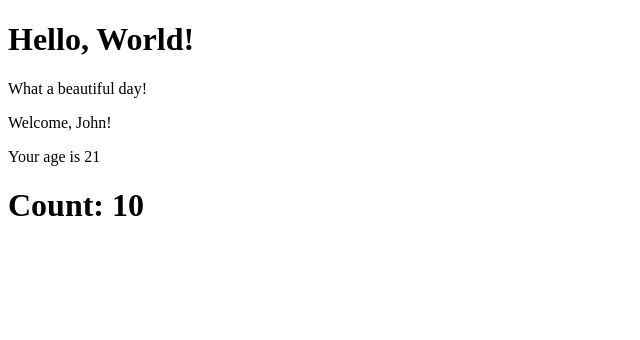
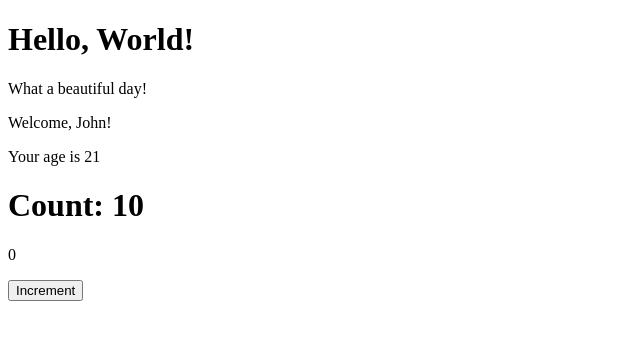
Before and after one commit to Martybb01/react-exercises, a React (Create React App) app: page / in a window 1280 px wide. Shown: the top 340 px of the page, without its empty margins (0-640 px from the left). Built offline with nearby package versions, Linux system fonts and the light colour scheme.

Commit message:
ClickCounter component increment

```diff
--- a/src/App.js
+++ b/src/App.js
@@ -1,4 +1,5 @@
 import React from "react";
+import { ClickCounter } from "./ClickCounter";
 import { Counter } from "./Counter";
 import { Hello } from "./Hello";
 import { Welcome } from "./Welcome";
@@ -10,6 +11,7 @@ export class App extends React.Component {
         <Hello />
         <Welcome name="John" />
         <Counter />
+        <ClickCounter initialValue={0} incrementBy={1} />
       </div>
     );
   }
--- /dev/null
+++ b/src/ClickCounter.js
@@ -0,0 +1,25 @@
+import React from "react";
+
+export class ClickCounter extends React.Component {
+  //   constructor(props) {
+  //     super(props);
+  //   }
+  state = {
+    count: this.props.initialValue,
+  };
+  handleClickEvent = () => {
+    this.setState((state) => {
+      return {
+        count: state.count + this.props.incrementBy,
+      };
+    });
+  };
+  render() {
+    return (
+      <div>
+        <p>{this.state.count}</p>
+        <button onClick={this.handleClickEvent}>Increment</button>
+      </div>
+    );
+  }
+}
```
